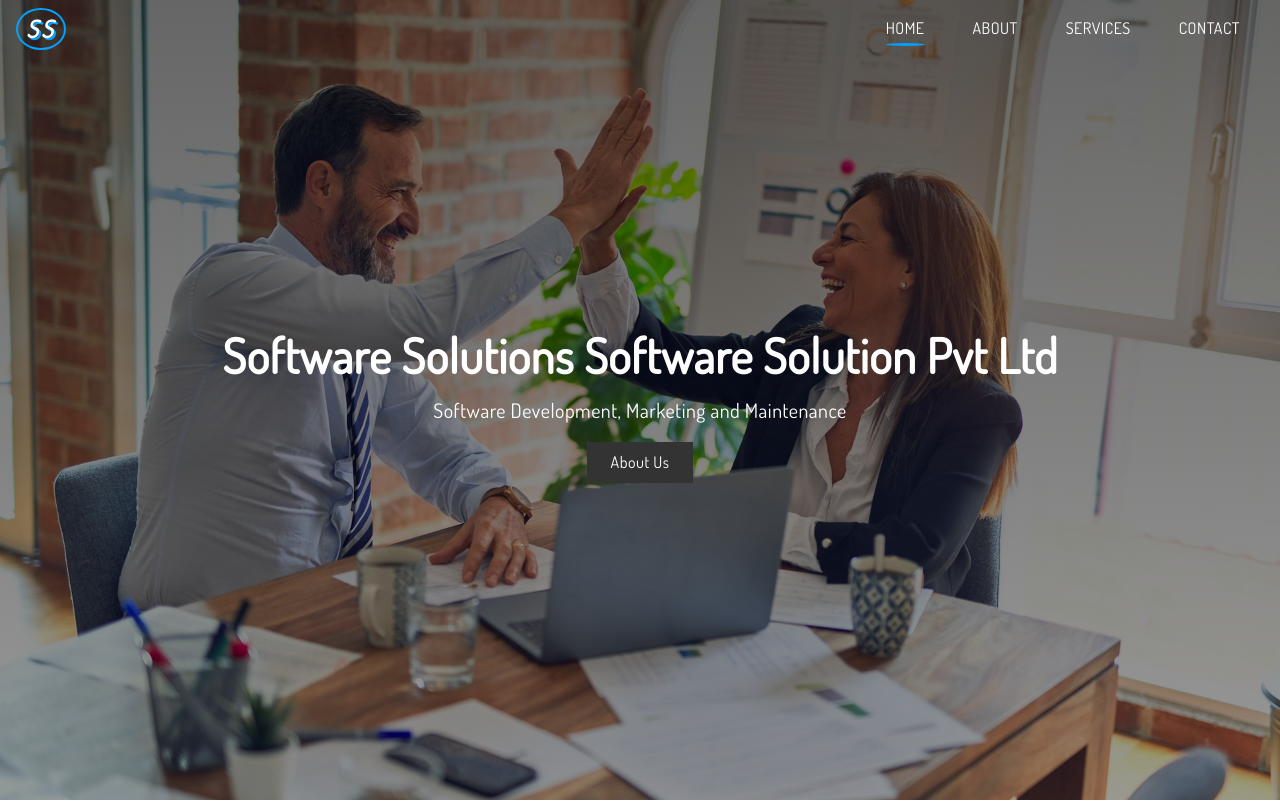
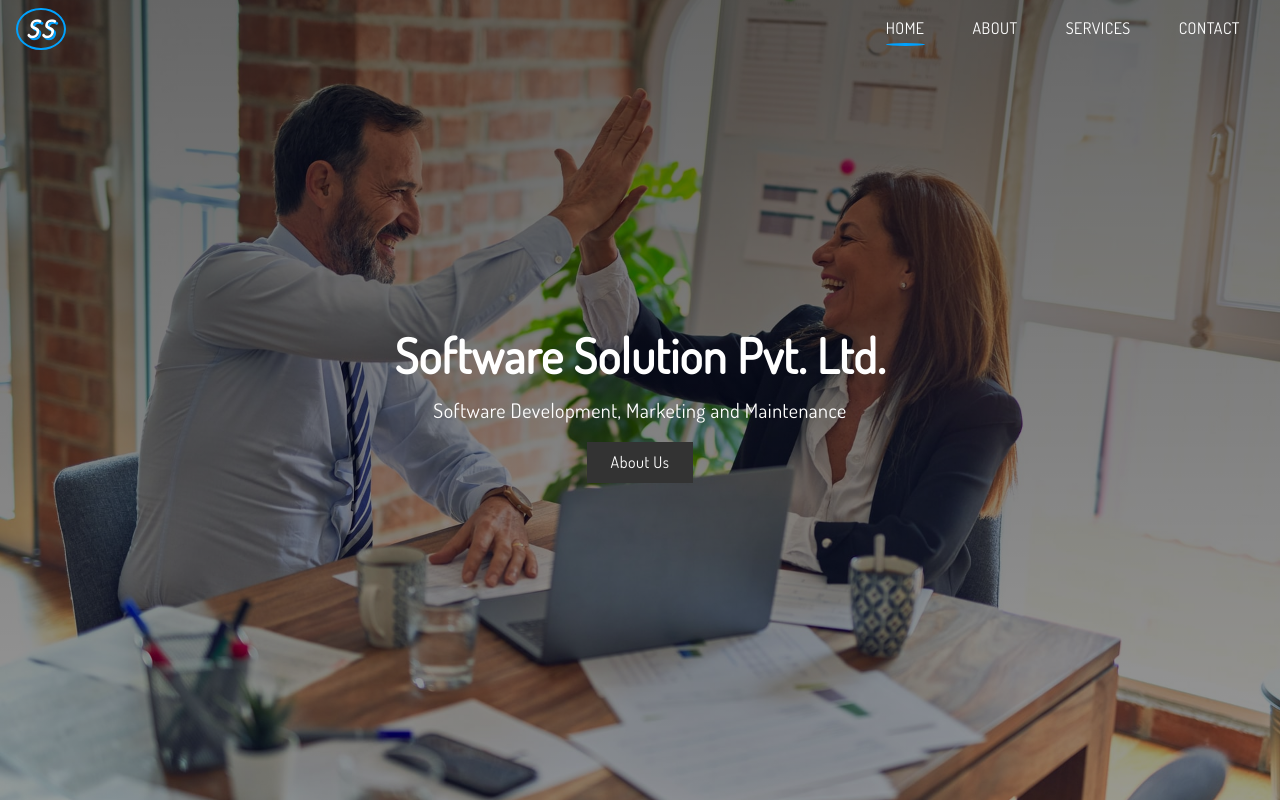
Before and after one commit to Karthick94/software-solutions, a website: page dist/index.html in a window 1280 px wide. Shown: the top 802 px of the page. Drawn offline with Linux system fonts and the light colour scheme.

Commit message:
Update index.html

```diff
--- a/dist/index.html
+++ b/dist/index.html
@@ -40,7 +40,7 @@
                     </ul>
                 </nav>
                 <div class="header-content text-center">
-                    <h1>Software Solutions Software Solution Pvt Ltd</h1>
+                    <h1>Software Solution Pvt. Ltd.</h1>
                     <p class="lead">
                         Software Development, Marketing and Maintenance
                     </p>
```
